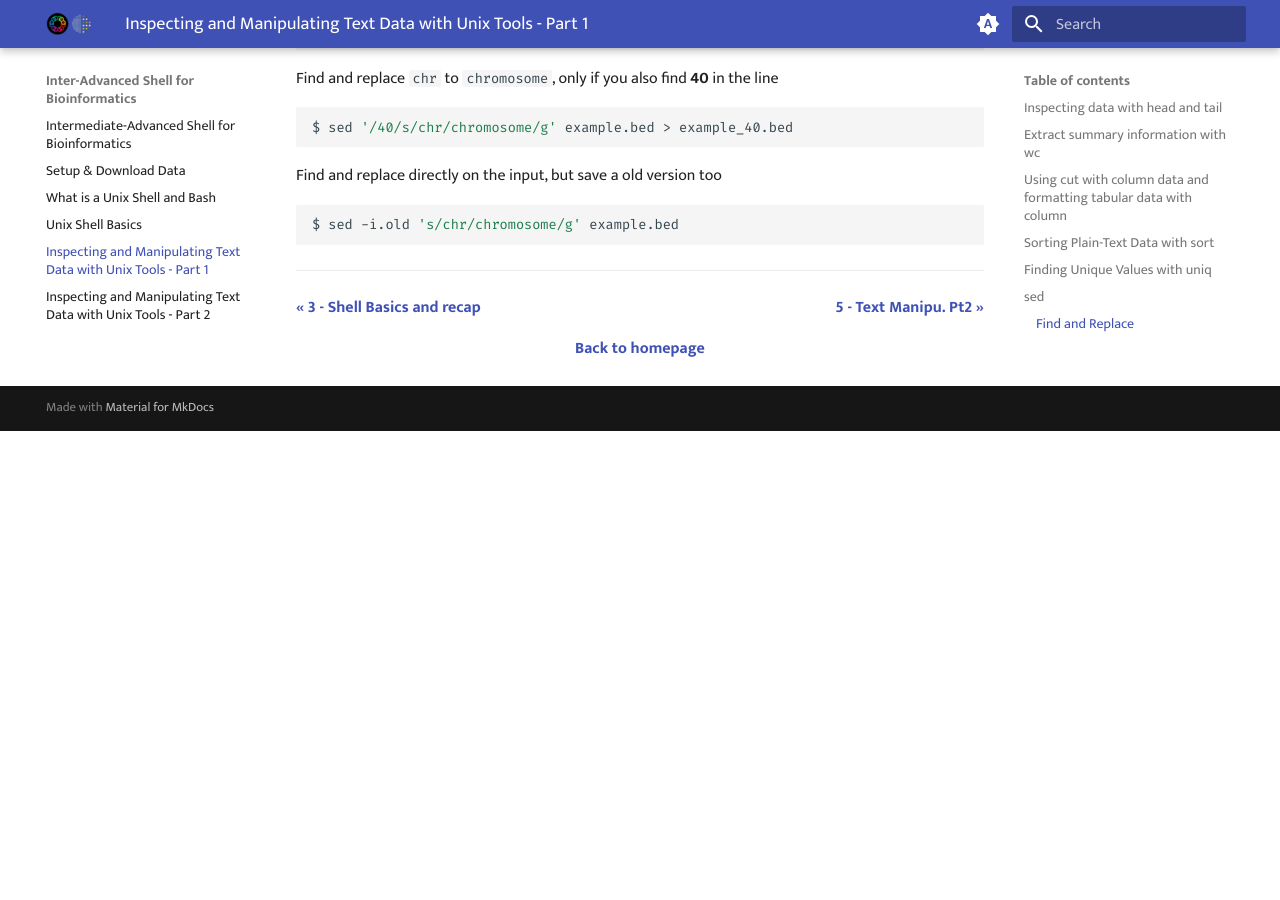
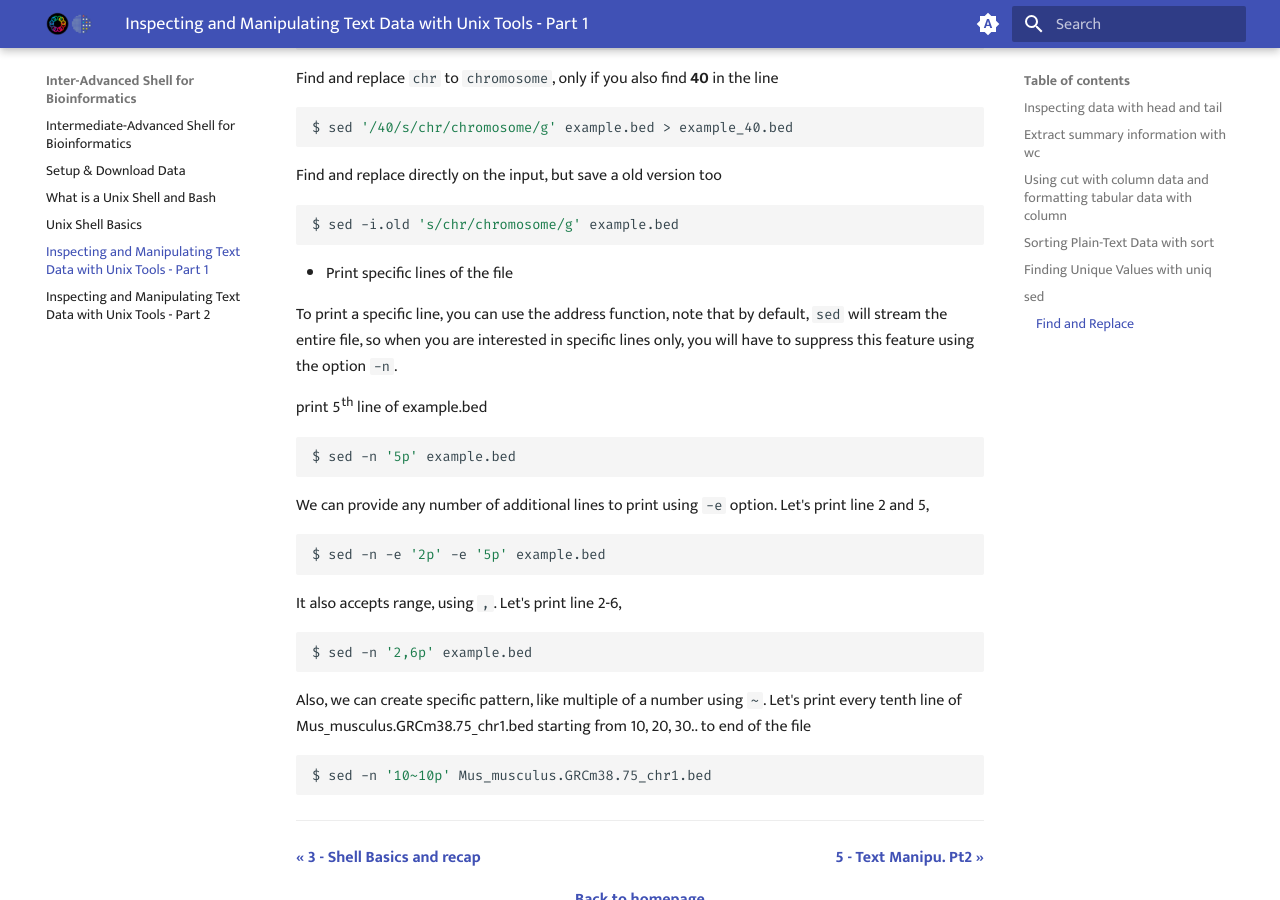
Before and after one commit to GenomicsAotearoa/shell-for-bioinformatics, an MkDocs documentation site: the page built from docs/4_inspectmanipluate.md, in a window 1280 px wide and 900 px high, scrolled down 8297 px. Built offline with MkDocs 1.6.1 and Material for MkDocs 9.7.7, drawn with Linux system fonts in a browser that asks for light colours; before the commit the page ends 8728 px from its top, so only the background shows below that.

Commit message:
more sed examples

````diff
--- a/docs/4_inspectmanipluate.md
+++ b/docs/4_inspectmanipluate.md
@@ -358,6 +358,33 @@ Find and replace directly on the input, but save a old version too
 $ sed -i.old 's/chr/chromosome/g' example.bed
 ```
 
+* Print specific lines of the file
+
+To print a specific line, you can use the address function, note that by default, `sed` will stream the entire file, so when you are interested in specific lines only, you will have to suppress this feature using the option `-n`.
+
+print 5th line of example.bed
+
+```bash
+$ sed -n '5p' example.bed
+```
+
+We can provide any number of additional lines to print using `-e` option. Let's print line 2 and 5,
+
+```bash
+$ sed -n -e '2p' -e '5p' example.bed
+```
+
+It also accepts range, using `,`. Let's print line 2-6,
+
+```bash
+$ sed -n '2,6p' example.bed
+```
+Also, we can create specific pattern, like multiple of a number using `~`. Let's print every tenth line of Mus_musculus.GRCm38.75_chr1.bed starting from 10, 20, 30.. to end of the file
+
+```bash
+$ sed -n '10~10p' Mus_musculus.GRCm38.75_chr1.bed
+```
+
 
 - - -
 <p style="text-align:left;">
````
